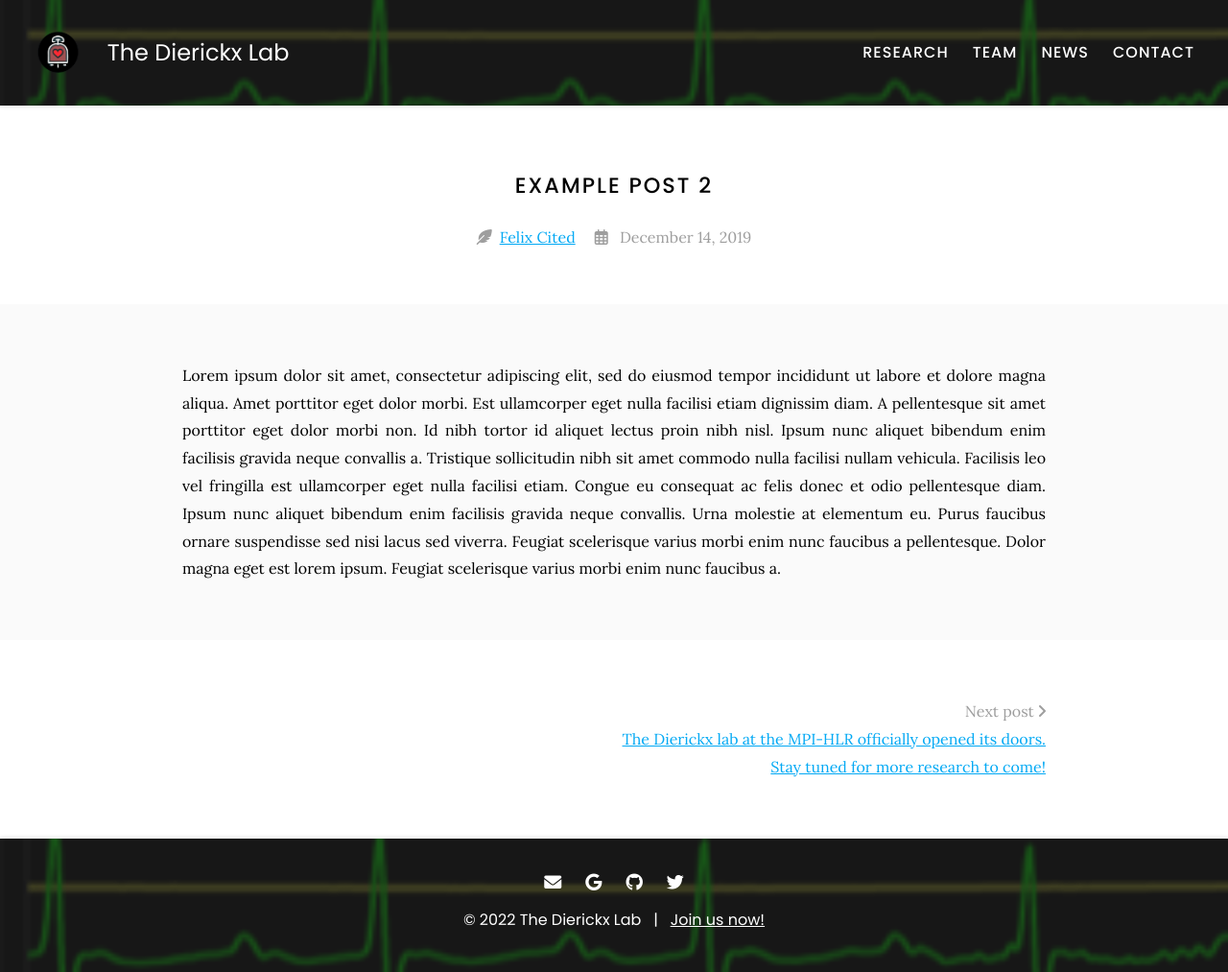
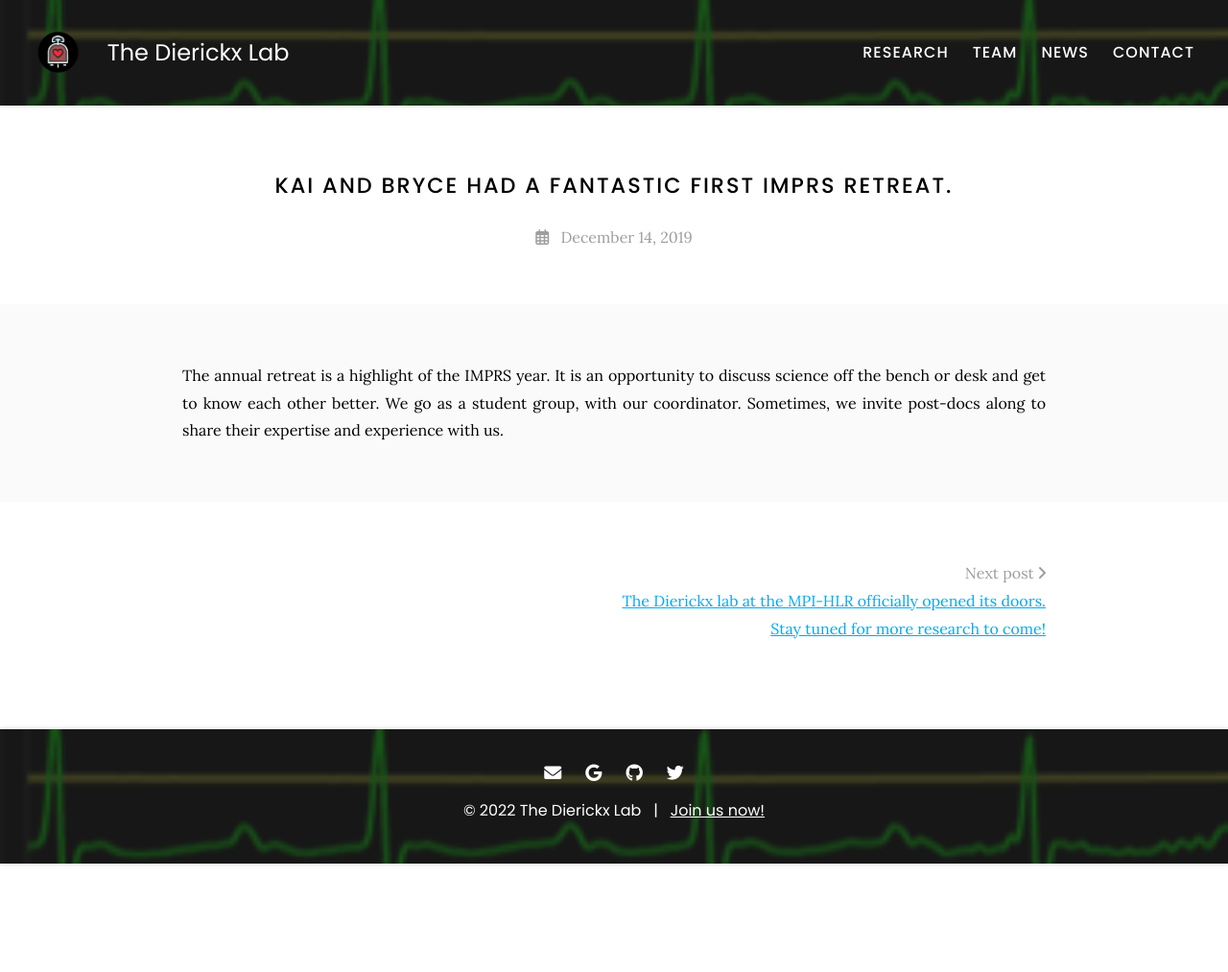
Before and after one commit to theDierickxLab/theDierickxLab, a Jekyll site: the page built from _posts/2019-12-14-example-post-2.md, in a window 1280 px wide. Shown: the whole page at 96% size. Built offline with Jekyll 4.4.1, drawn with Linux system fonts in a browser that asks for light colours; after the commit the page ends 900 px from its top, so only the background shows below that.

Commit message:
Update 2019-12-14-example-post-2.md

```diff
--- a/_posts/2019-12-14-example-post-2.md
+++ b/_posts/2019-12-14-example-post-2.md
@@ -1,21 +1,6 @@
 ---
-title: Example post 2
-author: Felix Cited
-member: felix-cited
+title: Kai and Bryce had a fantastic first IMPRS retreat.
+
 ---
 
-Lorem ipsum dolor sit amet, consectetur adipiscing elit, sed do eiusmod tempor incididunt ut labore et dolore magna aliqua.
-Amet porttitor eget dolor morbi.
-Est ullamcorper eget nulla facilisi etiam dignissim diam.
-A pellentesque sit amet porttitor eget dolor morbi non.
-Id nibh tortor id aliquet lectus proin nibh nisl.
-Ipsum nunc aliquet bibendum enim facilisis gravida neque convallis a.
-Tristique sollicitudin nibh sit amet commodo nulla facilisi nullam vehicula.
-Facilisis leo vel fringilla est ullamcorper eget nulla facilisi etiam.
-Congue eu consequat ac felis donec et odio pellentesque diam.
-Ipsum nunc aliquet bibendum enim facilisis gravida neque convallis.
-Urna molestie at elementum eu.
-Purus faucibus ornare suspendisse sed nisi lacus sed viverra.
-Feugiat scelerisque varius morbi enim nunc faucibus a pellentesque.
-Dolor magna eget est lorem ipsum.
-Feugiat scelerisque varius morbi enim nunc faucibus a.
+The annual retreat is a highlight of the IMPRS year. It is an opportunity to discuss science off the bench or desk and get to know each other better. We go as a student group, with our coordinator. Sometimes, we invite post-docs along to share their expertise and experience with us.
```
